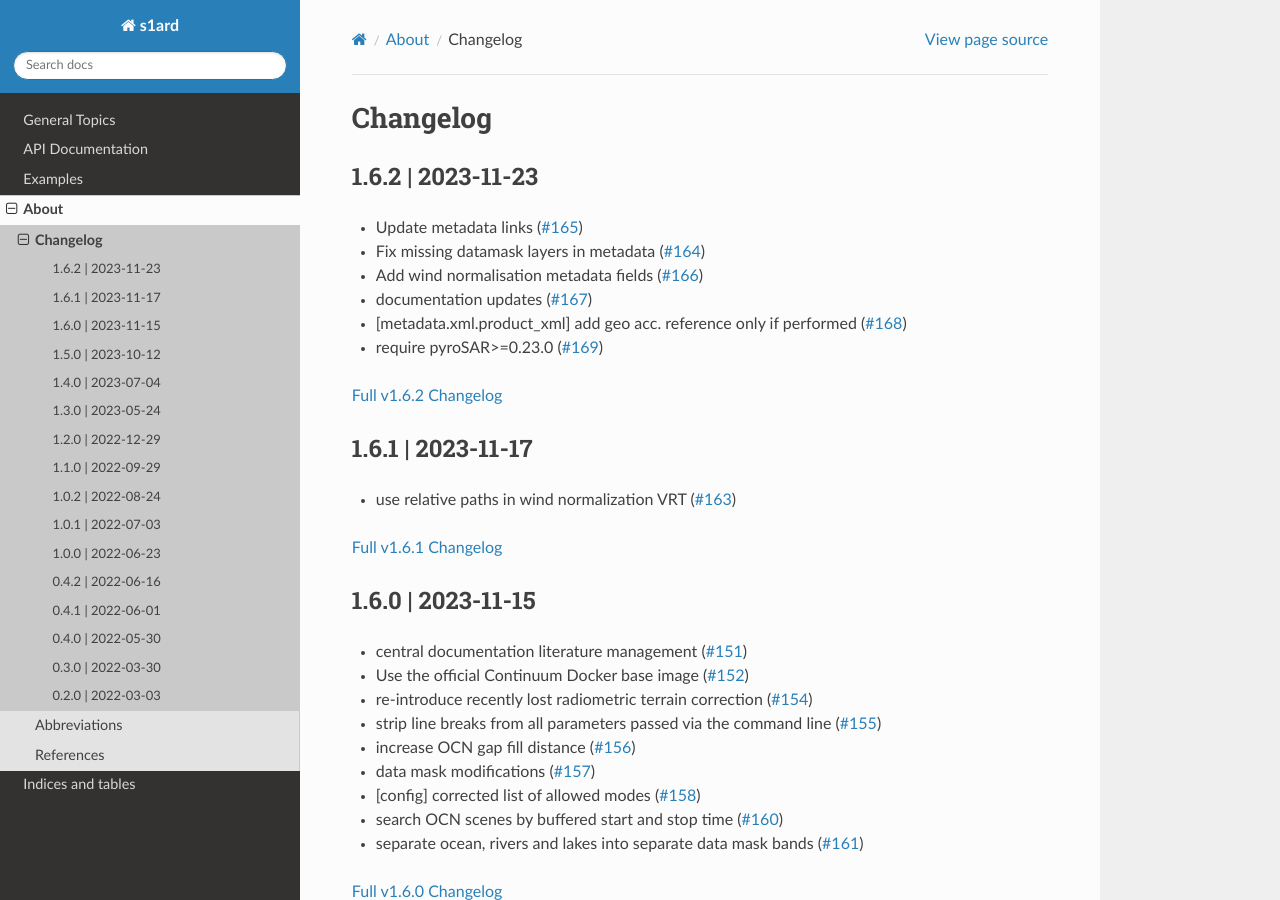
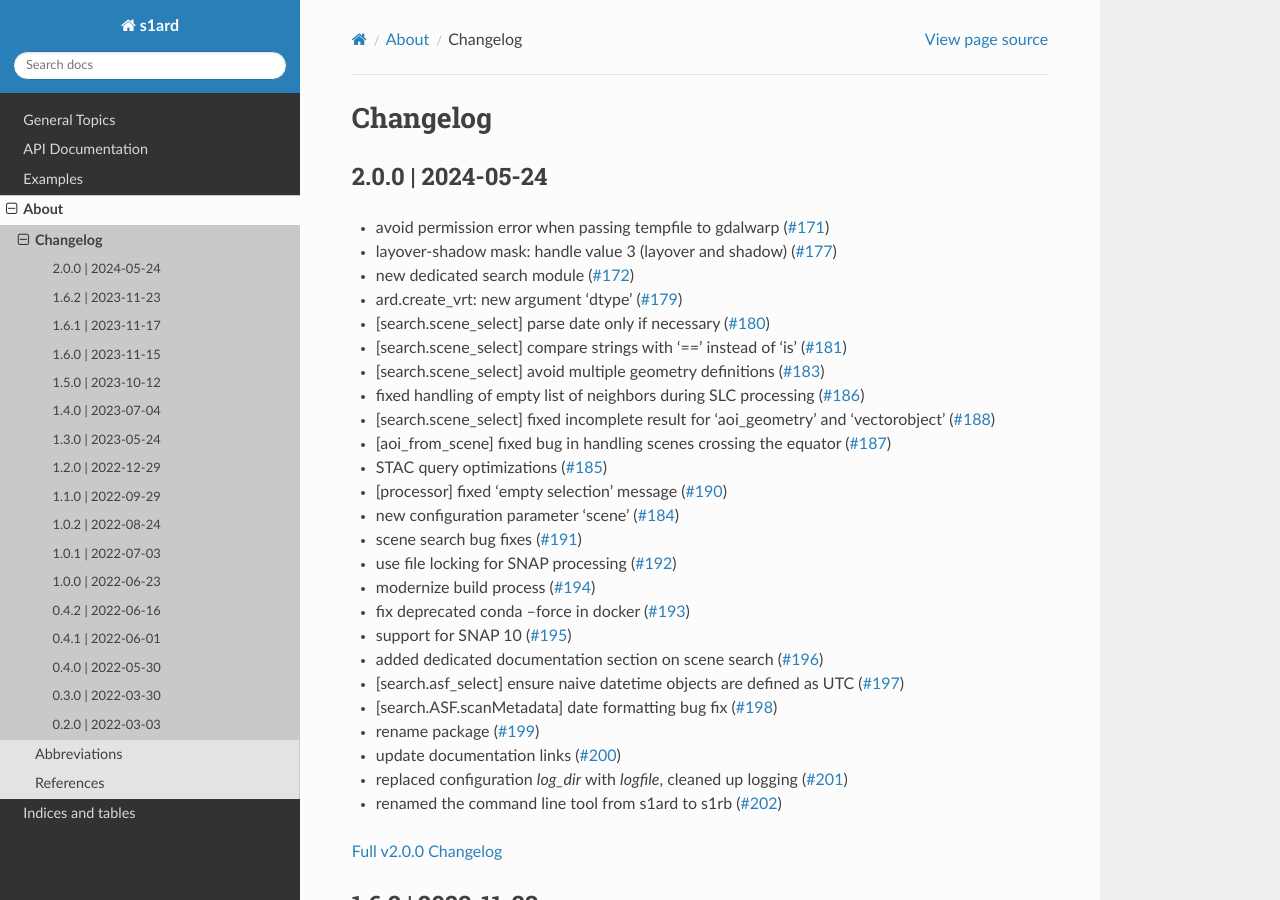
Before and after one commit to SAR-ARD/s1ard, a Sphinx documentation site: the page built from docs/source/about/changelog.rst, in a window 1280 px wide and 900 px high. Built offline with Sphinx 7.4.7 and the Read the Docs theme 2.0.0, drawn with Linux system fonts in a browser that asks for light colours.

Commit message:
[docs] version 2.0.0 changelog

```diff
--- a/docs/source/about/changelog.rst
+++ b/docs/source/about/changelog.rst
@@ -1,5 +1,36 @@
 Changelog
 =========
+
+2.0.0 | 2024-05-24
+------------------
+
+* avoid permission error when passing tempfile to gdalwarp (`#171 <https://github.com/SAR-ARD/s1ard/pull/171>`_)
+* layover-shadow mask: handle value 3 (layover and shadow) (`#177 <https://github.com/SAR-ARD/s1ard/pull/177>`_)
+* new dedicated search module (`#172 <https://github.com/SAR-ARD/s1ard/pull/172>`_)
+* ard.create_vrt: new argument 'dtype' (`#179 <https://github.com/SAR-ARD/s1ard/pull/179>`_)
+* [search.scene_select] parse date only if necessary (`#180 <https://github.com/SAR-ARD/s1ard/pull/180>`_)
+* [search.scene_select] compare strings with '==' instead of 'is' (`#181 <https://github.com/SAR-ARD/s1ard/pull/181>`_)
+* [search.scene_select] avoid multiple geometry definitions (`#183 <https://github.com/SAR-ARD/s1ard/pull/183>`_)
+* fixed handling of empty list of neighbors during SLC processing (`#186 <https://github.com/SAR-ARD/s1ard/pull/186>`_)
+* [search.scene_select] fixed incomplete result for 'aoi_geometry' and 'vectorobject' (`#188 <https://github.com/SAR-ARD/s1ard/pull/188>`_)
+* [aoi_from_scene] fixed bug in handling scenes crossing the equator (`#187 <https://github.com/SAR-ARD/s1ard/pull/187>`_)
+* STAC query optimizations (`#185 <https://github.com/SAR-ARD/s1ard/pull/185>`_)
+* [processor] fixed 'empty selection' message (`#190 <https://github.com/SAR-ARD/s1ard/pull/190>`_)
+* new configuration parameter 'scene' (`#184 <https://github.com/SAR-ARD/s1ard/pull/184>`_)
+* scene search bug fixes (`#191 <https://github.com/SAR-ARD/s1ard/pull/191>`_)
+* use file locking for SNAP processing (`#192 <https://github.com/SAR-ARD/s1ard/pull/192>`_)
+* modernize build process (`#194 <https://github.com/SAR-ARD/s1ard/pull/194>`_)
+* fix deprecated conda --force in docker (`#193 <https://github.com/SAR-ARD/s1ard/pull/193>`_)
+* support for SNAP 10 (`#195 <https://github.com/SAR-ARD/s1ard/pull/195>`_)
+* added dedicated documentation section on scene search (`#196 <https://github.com/SAR-ARD/s1ard/pull/196>`_)
+* [search.asf_select] ensure naive datetime objects are defined as UTC (`#197 <https://github.com/SAR-ARD/s1ard/pull/197>`_)
+* [search.ASF.scanMetadata] date formatting bug fix (`#198 <https://github.com/SAR-ARD/s1ard/pull/198>`_)
+* rename package (`#199 <https://github.com/SAR-ARD/s1ard/pull/199>`_)
+* update documentation links (`#200 <https://github.com/SAR-ARD/s1ard/pull/200>`_)
+* replaced configuration `log_dir` with `logfile`, cleaned up logging (`#201 <https://github.com/SAR-ARD/s1ard/pull/201>`_)
+* renamed the command line tool from s1ard to s1rb (`#202 <https://github.com/SAR-ARD/s1ard/pull/202>`_)
+
+`Full v2.0.0 Changelog <https://github.com/SAR-ARD/s1ard/compare/v1.6.2...v2.0.0>`_
 
 1.6.2 | 2023-11-23
 ------------------
```
